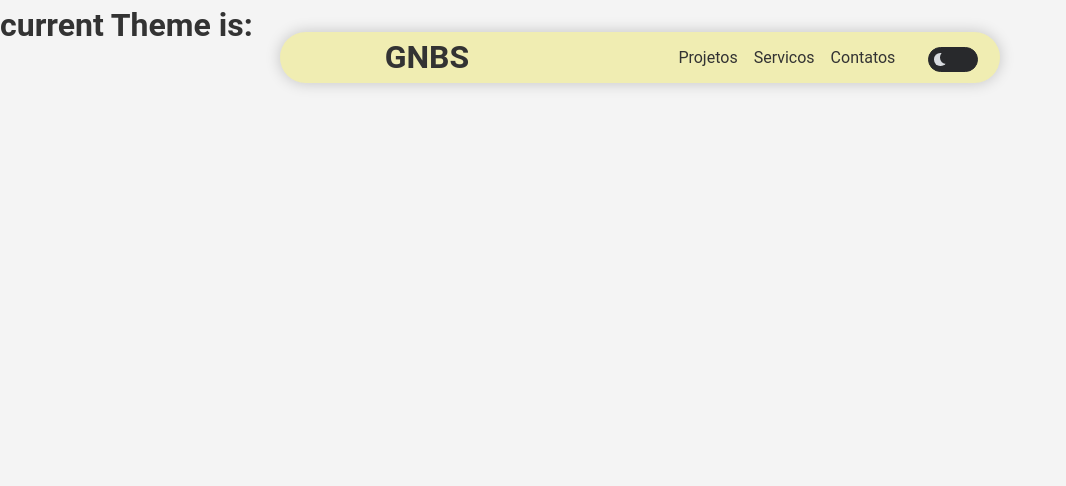
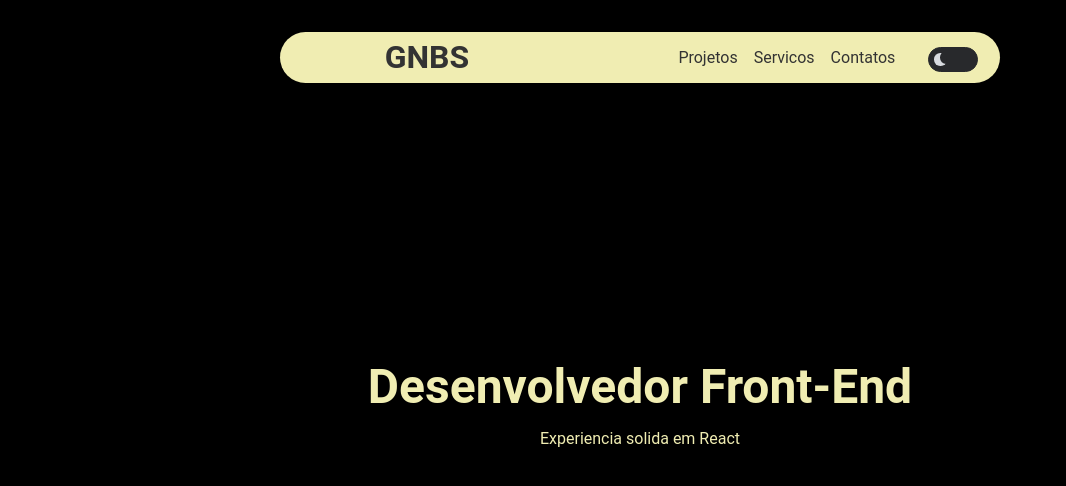
Before and after one commit to GabrielNBS/repository, a React (Create React App) app: page / in a window 1280 px wide. Shown: the top 486 px of the page, without its empty margins (0-1066 px from the left). Built offline with nearby package versions, Linux system fonts and the light colour scheme.

Commit message:
feat: create Hero section and configure switch case and interfaces for dynamic text property switching

```diff
--- a/src/App.tsx
+++ b/src/App.tsx
@@ -4,6 +4,7 @@ import Header from './Components/Header/Header'
 import { ThemeProvider } from 'styled-components'
 import darkTheme from './styles/themes/dark'
 import lightTheme from './styles/themes/light'
+import Hero from './Containers/Hero/Hero'
 
 const App: React.FC = () => {
   const [theme, setTheme] = useState(true)
@@ -18,7 +19,7 @@ const App: React.FC = () => {
     <ThemeProvider theme={currentTheme}>
       <GlobalStyle />
       <Header toggleTheme={toggleTheme} />
-      <h1>current Theme is: {theme}</h1>
+      <Hero />
     </ThemeProvider>
   )
 }
--- /dev/null
+++ b/src/Components/Button/Buttons.tsx
@@ -0,0 +1,5 @@
+import React from 'react'
+
+export default function Buttons() {
+  return <button>Buttons</button>
+}
--- /dev/null
+++ b/src/Components/Button/styles.ts
@@ -0,0 +1 @@
+import styled from 'styled-components'
--- /dev/null
+++ b/src/Components/Text/styles.ts
@@ -0,0 +1,30 @@
+import styled, { css } from 'styled-components'
+import TitlesProps from '../../types/TitleProps'
+
+export const Text = styled.p<{ $primary?: boolean; $secondary?: boolean }>`
+  color: ${(props) => props.theme.colors.primary};
+`
+
+export const Title = styled.h1<TitlesProps>`
+  color: ${({ as }) => {
+    switch (as) {
+      case 'h1':
+        return 'blue' // Cor para H1
+      case 'h2':
+        return (props) => props.theme.colors.primary // Cor para H2
+      case 'h3':
+        return 'red' // Cor para H3
+      default:
+        return 'blue' // Padrão para H1
+    }
+  }};
+
+  font-size: ${(props) =>
+    props.$small
+      ? '1.25rem'
+      : props.$medium
+        ? '2rem'
+        : props.$large
+          ? '3rem'
+          : '1rem'};
+`
--- /dev/null
+++ b/src/Containers/Hero/Hero.tsx
@@ -0,0 +1,14 @@
+import React from 'react'
+import { HeroSection } from './styles'
+import { Text, Title } from '../../Components/Text/styles'
+
+export default function Hero() {
+  return (
+    <HeroSection>
+      <Title $large as={'h2'}>
+        Desenvolvedor Front-End
+      </Title>
+      <Text>Experiencia solida em React</Text>
+    </HeroSection>
+  )
+}
--- /dev/null
+++ b/src/Containers/Hero/styles.ts
@@ -0,0 +1,11 @@
+import styled from 'styled-components'
+
+export const HeroSection = styled.main`
+  width: 100vw;
+  height: 100vh;
+  background-color: black;
+  display: flex;
+  justify-content: center;
+  align-items: center;
+  flex-direction: column;
+`
--- /dev/null
+++ b/src/types/TextProps.ts
@@ -0,0 +1,3 @@
+export interface TextProps {
+  children: string
+}
--- /dev/null
+++ b/src/types/TitleProps.ts
@@ -0,0 +1,7 @@
+export default interface TitlesProps {
+  children: React.ReactNode
+  as?: 'h1' | 'h2' | 'h3'
+  $small?: boolean
+  $medium?: boolean
+  $large?: boolean
+}
```
